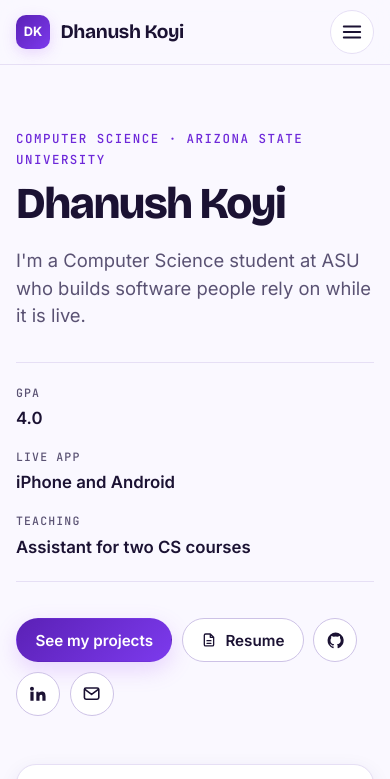
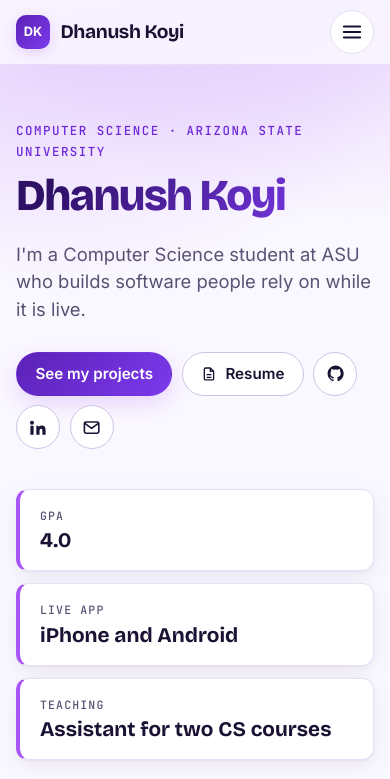
Before and after one commit to dkoyi/dkoyi.github.io, a plain HTML site: page index.html in a window 390 px wide. Shown: the top 779 px of the page. Drawn offline with nearby package versions, Linux system fonts and the light colour scheme.

Commit message:
Hero: gradient name, stat tiles and soft glow
Two-column hero on desktop with the three stats as tiles on the right.
Single column on phones. A violet glow sits behind the top of the page.

```diff
--- a/assets/css/style.css
+++ b/assets/css/style.css
@@ -22,6 +22,8 @@
   --btn-from: #5b21b6;
   --btn-to: #7c3aed;
   --glow: rgb(168 85 247 / 0.22);
+  --name-from: #2e1065;
+  --name-to: #7c3aed;
   --award-bg: #fff1d1;
   --award-text: #7a4a00;
   --live-bg: #e3f6ec;
@@ -60,7 +62,7 @@
     --accent-contrast: #1a0d45;
     --btn-from: #c4b5fd;
     --btn-to: #ddd2ff;
-    --glow: rgb(139 92 246 / 0.28);
+    --glow: rgb(139 92 246 / 0.28); --name-from: #f2eeff; --name-to: #a78bfa;
     --award-bg: #3a2c0c;
     --award-text: #fcd98a;
     --live-bg: #0f3324;
@@ -86,7 +88,7 @@
   --accent-contrast: #1a0d45;
   --btn-from: #c4b5fd;
   --btn-to: #ddd2ff;
-  --glow: rgb(139 92 246 / 0.28);
+  --glow: rgb(139 92 246 / 0.28); --name-from: #f2eeff; --name-to: #a78bfa;
   --award-bg: #3a2c0c;
   --award-text: #fcd98a;
   --live-bg: #0f3324;
@@ -111,6 +113,11 @@ body {
   font-feature-settings: "cv11", "ss01";
   -webkit-font-smoothing: antialiased;
   overflow-x: hidden;
+  background-image:
+    radial-gradient(520px 340px at 12% 8%, var(--glow), transparent 70%),
+    radial-gradient(480px 320px at 88% 0%, var(--glow), transparent 70%);
+  background-repeat: no-repeat;
+  background-size: 100% 640px;
 }
 img { max-width: 100%; height: auto; display: block; }
 a { color: var(--accent); text-underline-offset: 0.2em; }
@@ -234,23 +241,27 @@ code { font-family: var(--font-mono); font-size: 0.85em; background: var(--surfa
 }
 
 /* ---------- Hero ---------- */
-.hero { padding-block: clamp(4rem, 13vw, 8.5rem) clamp(1rem, 4vw, 2rem); }
+.hero { padding-block: clamp(3.5rem, 11vw, 7rem) clamp(1rem, 4vw, 2rem); }
+.hero__grid { display: grid; gap: 2.5rem; align-items: center; }
+@media (min-width: 960px) { .hero__grid { grid-template-columns: minmax(0, 1.5fr) minmax(0, 1fr); gap: 4rem; } }
 .hero__title {
   font-family: var(--font-display); font-weight: 800;
-  font-size: clamp(2.75rem, 8.5vw, 5.25rem); line-height: 1.02; letter-spacing: -0.035em;
-  margin-bottom: 1.25rem;
+  font-size: clamp(2.75rem, 5.2vw + 1rem, 5.5rem); line-height: 0.98; letter-spacing: -0.035em;
+  margin-bottom: 1.25rem; padding-bottom: 0.08em;
+  color: var(--name-to);
+  background: linear-gradient(120deg, var(--name-from) 10%, var(--name-to) 90%);
+  -webkit-background-clip: text; background-clip: text; -webkit-text-fill-color: transparent;
 }
-.hero__lead { font-size: clamp(1.15rem, 2.3vw, 1.4rem); color: var(--text-muted); max-width: 34ch; line-height: 1.5; margin-bottom: 2rem; }
-.stats {
-  display: grid; grid-template-columns: repeat(3, minmax(0, max-content)); gap: 0 2.5rem;
-  margin: 0 0 2.25rem; padding: 1.25rem 0; border-block: 1px solid var(--border);
+.hero__lead { font-size: clamp(1.15rem, 2.2vw, 1.4rem); color: var(--text-muted); max-width: 34ch; line-height: 1.5; margin-bottom: 1.75rem; }
+.stats { display: grid; gap: 0.75rem; margin: 0; padding: 0; grid-template-columns: repeat(auto-fit, minmax(11rem, 1fr)); }
+@media (min-width: 960px) { .stats { grid-template-columns: 1fr; } }
+.stats div {
+  min-width: 0; padding: 1rem 1.25rem; border-radius: var(--radius-sm);
+  background: var(--surface); border: 1px solid var(--border); border-left: 4px solid var(--accent-2);
+  box-shadow: var(--shadow);
 }
-.stats div { min-width: 0; }
 .stats dt { font-family: var(--font-mono); font-size: 0.72rem; text-transform: uppercase; letter-spacing: 0.1em; color: var(--text-muted); }
-.stats dd { margin: 0.2rem 0 0; font-weight: 600; font-size: 1.05rem; }
-@media (max-width: 560px) {
-  .stats { grid-template-columns: 1fr; gap: 0.9rem; }
-}
+.stats dd { margin: 0.2rem 0 0; font-family: var(--font-display); font-weight: 700; font-size: 1.3rem; line-height: 1.25; }
 
 /* ---------- Commit heatmap ---------- */
 .commits { margin: 3rem 0 0; padding: 1.5rem; }
--- a/index.html
+++ b/index.html
@@ -71,20 +71,24 @@
   <main id="main">
     <!-- ============ HERO ============ -->
     <section class="hero container" id="top" aria-labelledby="hero-title">
+      <div class="hero__grid">
+        <div class="hero__main">
         <p class="eyebrow">Computer Science · Arizona State University</p>
         <h1 class="hero__title" id="hero-title">Dhanush Koyi</h1>
         <p class="hero__lead">I'm a Computer Science student at ASU who builds software people rely on while it is live.</p>
-      <dl class="stats">
-        <div><dt>GPA</dt><dd>4.0</dd></div>
-        <div><dt>Live app</dt><dd>iPhone and Android</dd></div>
-        <div><dt>Teaching</dt><dd>Assistant for two CS courses</dd></div>
-      </dl>
         <div class="actions">
           <a class="btn btn--primary" href="#projects">See my projects</a>
           <a class="btn" href="assets/Dhanush-Koyi-Resume.pdf" download><svg class="ico" aria-hidden="true"><use href="#i-file"/></svg>Resume</a>
           <a class="btn btn--icon" href="https://github.com/dkoyi" rel="noopener" aria-label="GitHub"><svg class="ico" aria-hidden="true"><use href="#i-github"/></svg></a>
           <a class="btn btn--icon" href="https://linkedin.com/in/dhanush-koyi/" rel="noopener" aria-label="LinkedIn"><svg class="ico" aria-hidden="true"><use href="#i-linkedin"/></svg></a>
           <a class="btn btn--icon" href="mailto:dkoyi@asu.edu" aria-label="Email"><svg class="ico" aria-hidden="true"><use href="#i-mail"/></svg></a>
+        </div>
+        </div>
+        <dl class="stats">
+          <div><dt>GPA</dt><dd>4.0</dd></div>
+          <div><dt>Live app</dt><dd>iPhone and Android</dd></div>
+          <div><dt>Teaching</dt><dd>Assistant for two CS courses</dd></div>
+        </dl>
       </div>
 
       <!-- Commit heatmap. Data comes from assets/data/contributions.json, refreshed daily by a GitHub Action. -->
```
Lines whose indentation alone changed are shown as unchanged.
